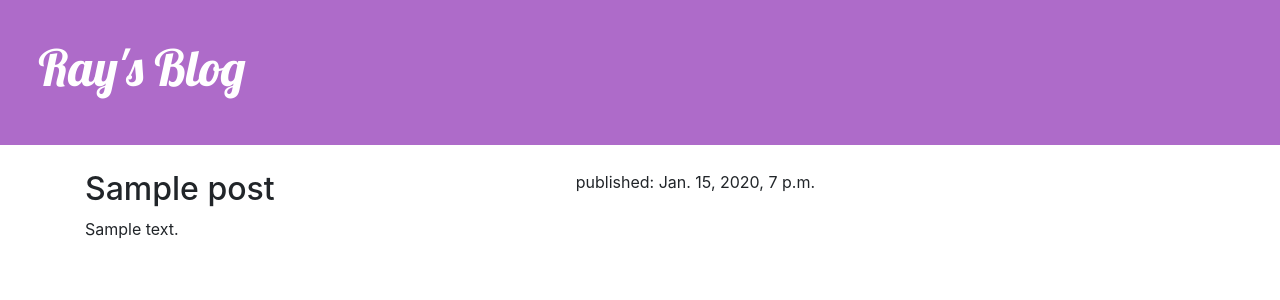
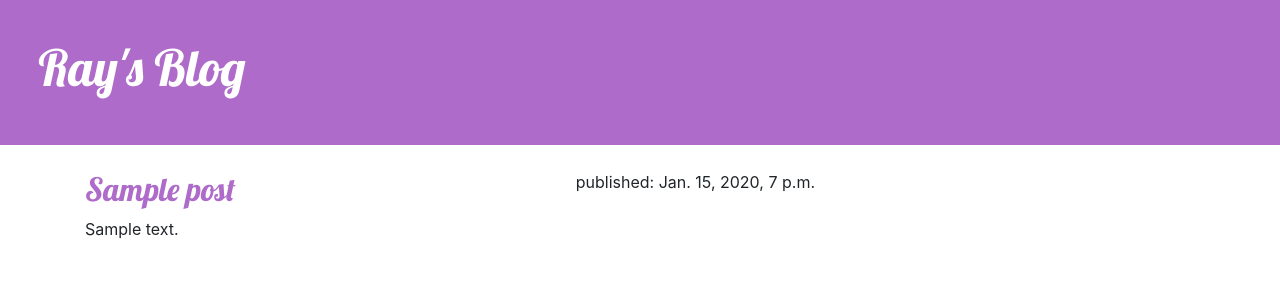
Before and after one commit to RaydaPro/my-first-blog, a Django app: page /post/1/ in a window 1280 px wide. Shown: the top 300 px of the page. Run offline with Django 3.2, Linux system fonts and the light colour scheme; tables that the repository leaves empty hold one stand-in row (values such as "Sample post"); some libraries are stand-ins or nearby versions.

Commit message:
add few changes

```diff
--- a/blog/static/css/blog.css
+++ b/blog/static/css/blog.css
@@ -1,4 +1,4 @@
-h2 a {
+h2 a, h2 {
     color: #ae6bc9;
     font-family: "Lobster";
 }
```
